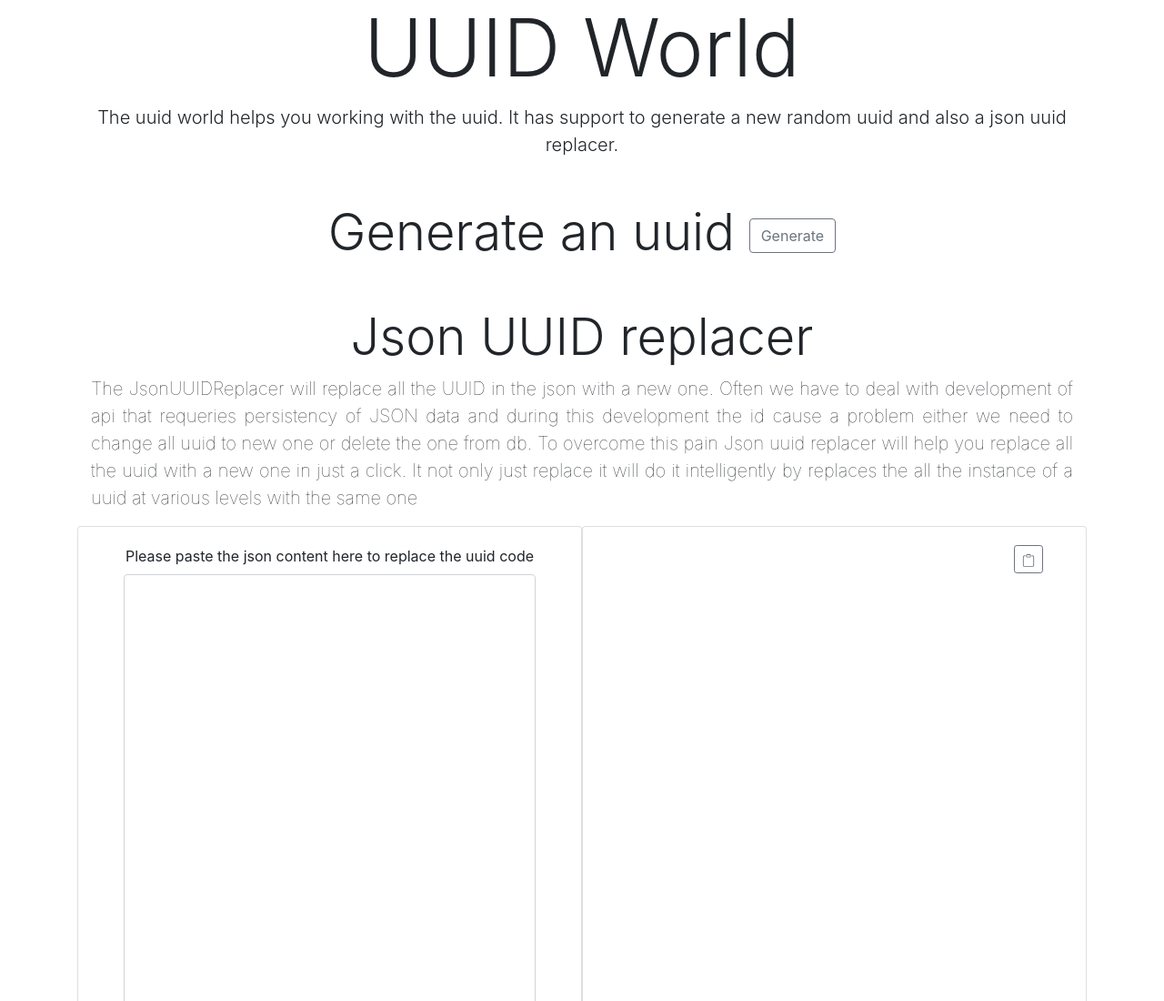
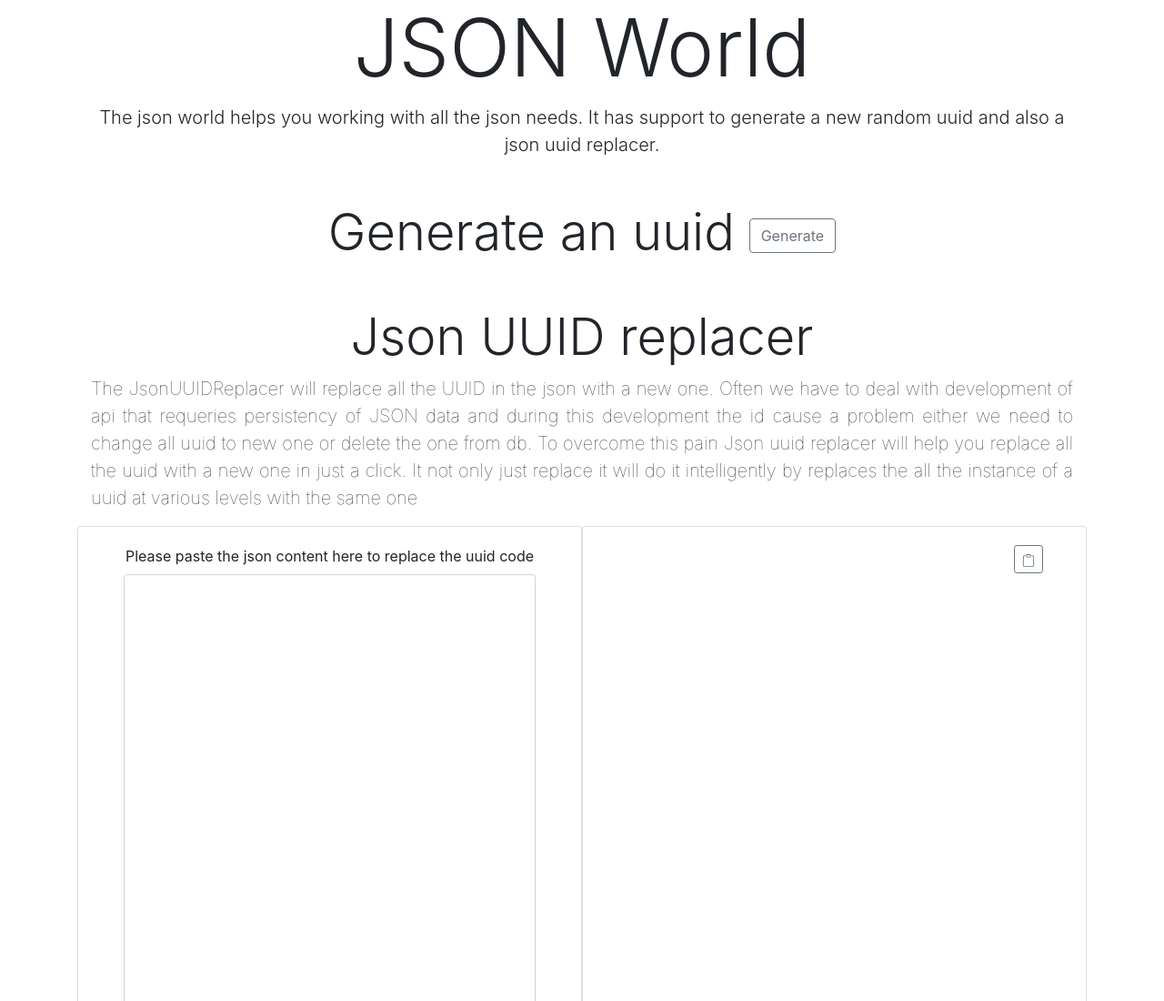
Before and after one commit to charan16/JSON-WORLD, a plain HTML site: page index.html in a window 1280 px wide. Shown: the top 1100 px of the page at 91% size. Drawn offline with nearby package versions, Linux system fonts and the light colour scheme.

Commit message:
chaging the title

```diff
--- a/index.html
+++ b/index.html
@@ -8,7 +8,7 @@
   <meta charset="utf-8">
   <meta name="viewport" content="width=device-width, initial-scale=1, shrink-to-fit=no">
   <meta name="description"
-    content="The uuid world helps you working with the uuid. It has two parts one Generator and the part two JsonUUIDReplacer. The latter will replace all the UUID in the json with a new one. Often we have to deal with development of api that requeries persistency of JSON data and during this development the id cause a problem
+    content="The json world is a place for all your json needs. It has two parts one Generator and the part two JsonUUIDReplacer. The latter will replace all the UUID in the json with a new one. Often we have to deal with development of api that requeries persistency of JSON data and during this development the id cause a problem
   either we need to change all uuid to new one or delete the one from db. To overcome this pain Json uuid replacer will help you replace all the uuid with a new one in just a click. It not only just replace it will do it intelligently by replaces the all the instance of a uuid at various levels with the same one.">
   <meta name="keywords" content="JSON, UUID, replacer, generator, json request, api">
   <meta name="author" content="John Doe">
@@ -19,8 +19,8 @@
   <div class="container">
     <div class="col text-center">
       <div class="row-sm justify-content-between">
-        <h1 class="display-2">UUID World</h1>
-        <p class="lead font-weight-light">The uuid world helps you working with the uuid. It has support to generate a new random uuid and also a json uuid replacer.</p>
+        <h1 class="display-2">JSON World</h1>
+        <p class="lead font-weight-light">The json world helps you working with all the json needs. It has support to generate a new random uuid and also a json uuid replacer.</p>
         <div id="singleUUIDGenerator" class="m-5">
           <div>
             <h2 class="display-4"> Generate an uuid </span>
```
